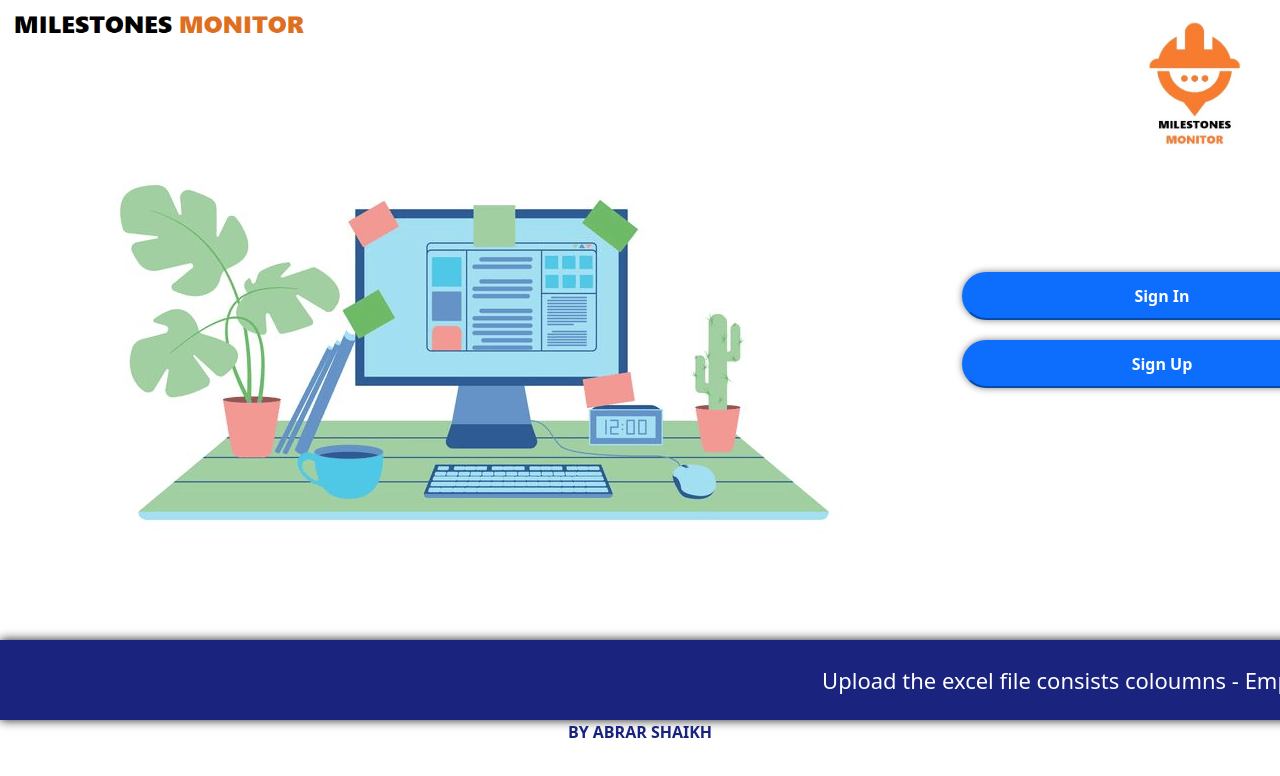
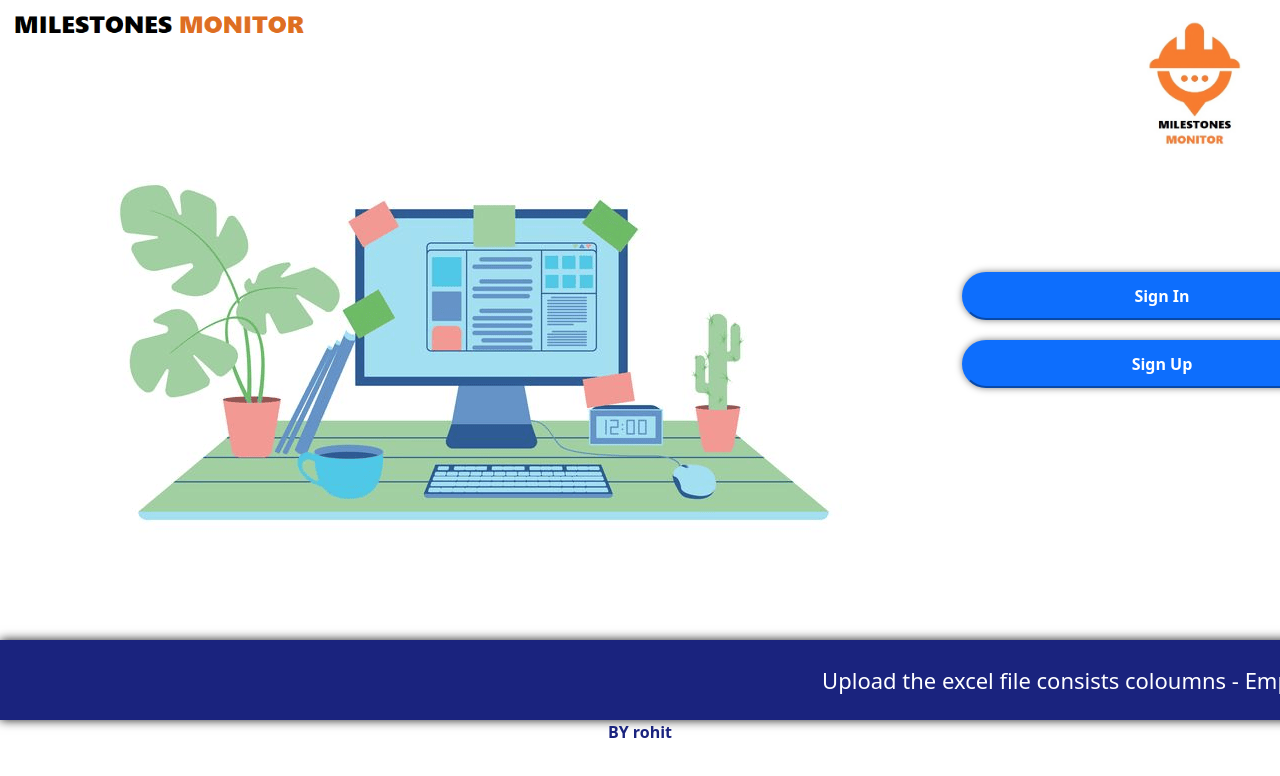
Before and after one commit to shaikhabrar/employees, a React (Create React App) app in the folder login/: page / in a window 1280 px wide. Shown: the top 776 px of the page. Built offline with nearby package versions, Linux system fonts and the light colour scheme.

Commit message:
change the homepage name

```diff
--- a/login/src/HomePage.js
+++ b/login/src/HomePage.js
@@ -38,7 +38,7 @@ const HomePage = () => {
       </div>
 
       <div className="by">
-      <p>BY ABRAR SHAIKH</p>
+      <p>BY rohit </p>
       </div>
     </>
   );
```
Also changed, not shown: 1 other file (tests, documents, lock files or other folders).
